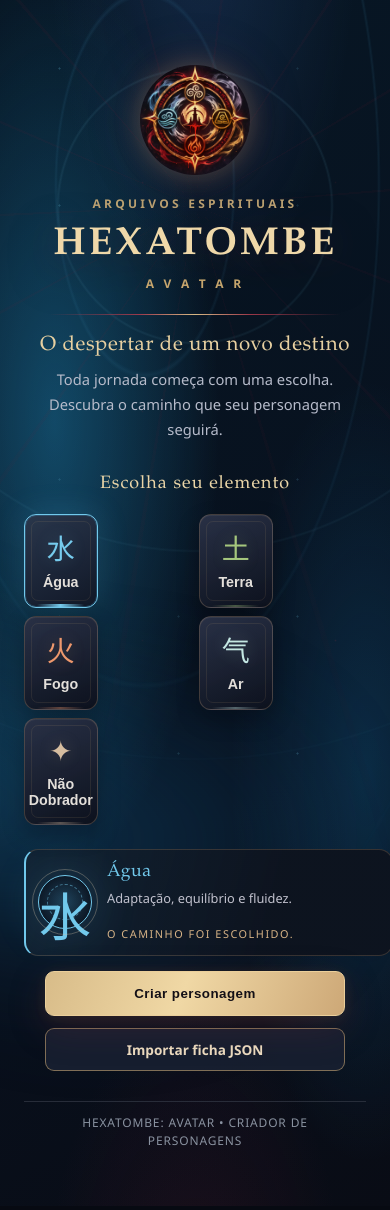
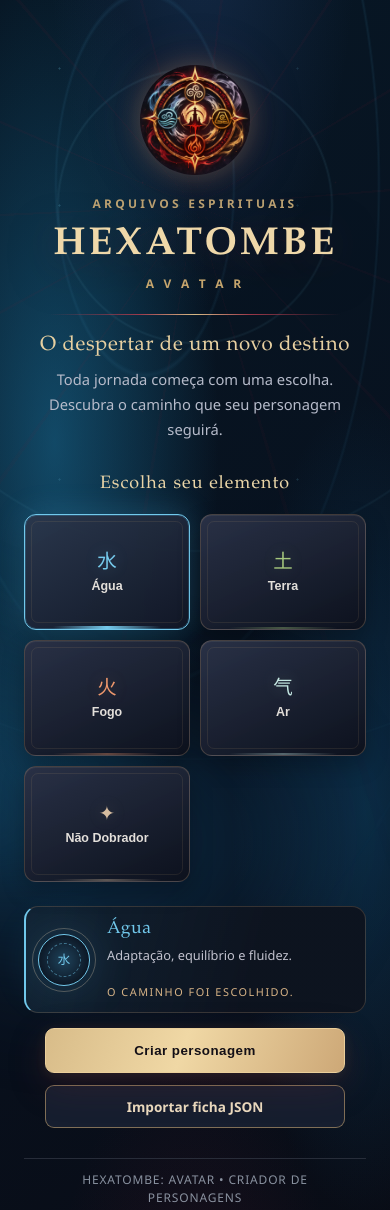
Before and after one commit to Rickmachado05/hexatombe-avatar, a React (Vite) app: page / in a window 390 px wide. Shown: the top 1210 px of the page. Built offline with nearby package versions, Linux system fonts and the light colour scheme.

Commit message:
fix: corrigir dimensões dos cartões elementais no mobile

```diff
--- a/src/HexatombeMobile.css
+++ b/src/HexatombeMobile.css
@@ -322,3 +322,122 @@
   .app .editor-com-abas .navegacao-etapas-mobile *,
   .app .editor-com-abas .navegacao-editor * { transition: none; }
 }
+
+
+/* Seleção elemental mobile: a regra antiga em index.css forçava largura de
+   50% da célula do grid. Cada card deve ocupar toda a própria coluna. */
+@media (max-width: 760px), (pointer: coarse) and (max-width: 960px) {
+  .app:has(.acoes) .selecao .elementos,
+  .app .editor-com-abas .selecao-identidade .elementos {
+    display: grid;
+    width: 100%;
+    min-width: 0;
+    max-width: 100%;
+    justify-items: stretch;
+    align-items: stretch;
+    gap: 10px;
+    box-sizing: border-box;
+  }
+
+  .app:has(.acoes) .selecao .elementos > .elemento,
+  .app .editor-com-abas .selecao-identidade .elementos > .elemento {
+    display: flex;
+    flex-direction: column;
+    align-items: center;
+    justify-content: center;
+    width: 100%;
+    max-width: 100%;
+    min-width: 0;
+    height: auto;
+    min-height: 108px;
+    margin: 0;
+    padding: 12px 8px;
+    gap: 7px;
+    box-sizing: border-box;
+    overflow: hidden;
+    white-space: normal;
+    text-align: center;
+    overflow-wrap: anywhere;
+  }
+
+  .app:has(.acoes) .selecao .elemento .simbolo,
+  .app .editor-com-abas .selecao-identidade .elemento .simbolo {
+    display: block;
+    max-width: 100%;
+    margin: 0;
+    font-size: clamp(1.22rem, 4.4vw, 1.75rem);
+    font-weight: 500;
+    line-height: 1.16;
+    letter-spacing: 0;
+    overflow-wrap: anywhere;
+  }
+
+  .app:has(.acoes) .selecao .elemento .nome,
+  .app .editor-com-abas .selecao-identidade .elemento .nome {
+    display: block;
+    max-width: 100%;
+    margin: 0;
+    font-size: clamp(.78rem, 2.9vw, .94rem);
+    line-height: 1.25;
+    overflow-wrap: anywhere;
+    hyphens: auto;
+  }
+
+  /* O selo usa o nome/símbolo textual do elemento, não uma imagem.
+     Redimensionar o span também (a fonte global era 52px). */
+  .app:has(.acoes) .detalhes .circulo-espiritual {
+    min-width: 0;
+    flex-shrink: 0;
+    overflow: hidden;
+    box-sizing: border-box;
+  }
+  .app:has(.acoes) .detalhes .circulo-espiritual > span {
+    display: block;
+    max-width: 100%;
+    padding: 0 2px;
+    box-sizing: border-box;
+    text-align: center;
+    font-size: clamp(.78rem, 2.7vw, 1rem);
+    line-height: 1.1;
+    letter-spacing: 0;
+    overflow-wrap: anywhere;
+  }
+  .app:has(.acoes) .detalhes {
+    box-sizing: border-box;
+    max-width: 100%;
+    min-width: 0;
+  }
+  .app:has(.acoes) .detalhes > :is(h2, p, .mensagem) {
+    min-width: 0;
+    overflow-wrap: anywhere;
+  }
+}
+
+@media (max-width: 600px) {
+  .app:has(.acoes) .selecao .elementos,
+  .app .editor-com-abas .selecao-identidade .elementos {
+    grid-template-columns: repeat(2, minmax(0, 1fr));
+  }
+  .app:has(.acoes) .selecao .elementos > .elemento,
+  .app .editor-com-abas .selecao-identidade .elementos > .elemento {
+    min-height: 116px;
+  }
+}
+
+@media (min-width: 601px) and (max-width: 760px) {
+  .app:has(.acoes) .selecao .elementos,
+  .app .editor-com-abas .selecao-identidade .elementos {
+    grid-template-columns: repeat(3, minmax(0, 1fr));
+  }
+}
+
+@media (max-width: 360px) {
+  .app:has(.acoes) .selecao .elementos,
+  .app .editor-com-abas .selecao-identidade .elementos {
+    gap: 8px;
+  }
+  .app:has(.acoes) .selecao .elementos > .elemento,
+  .app .editor-com-abas .selecao-identidade .elementos > .elemento {
+    padding-inline: 5px;
+  }
+}
```
